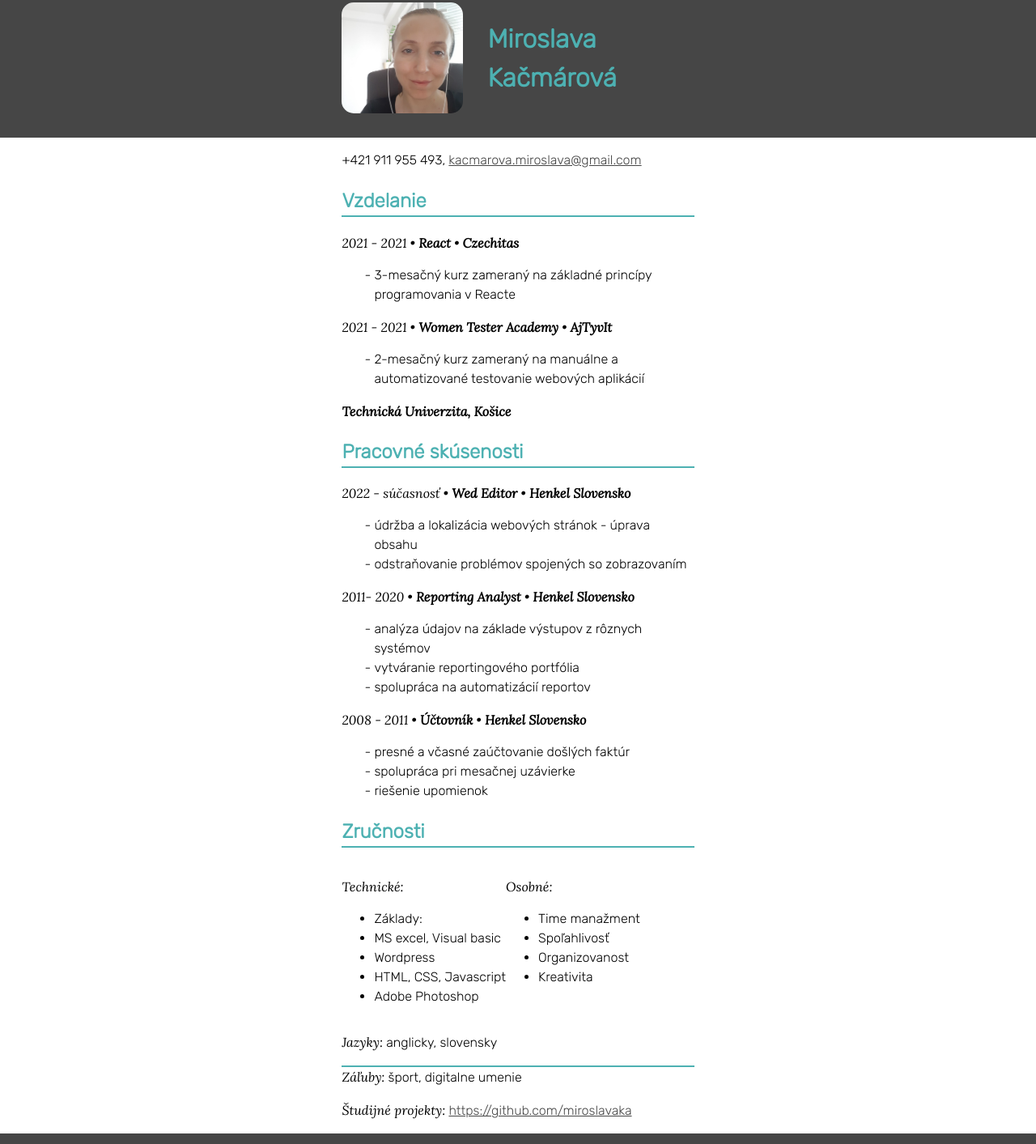
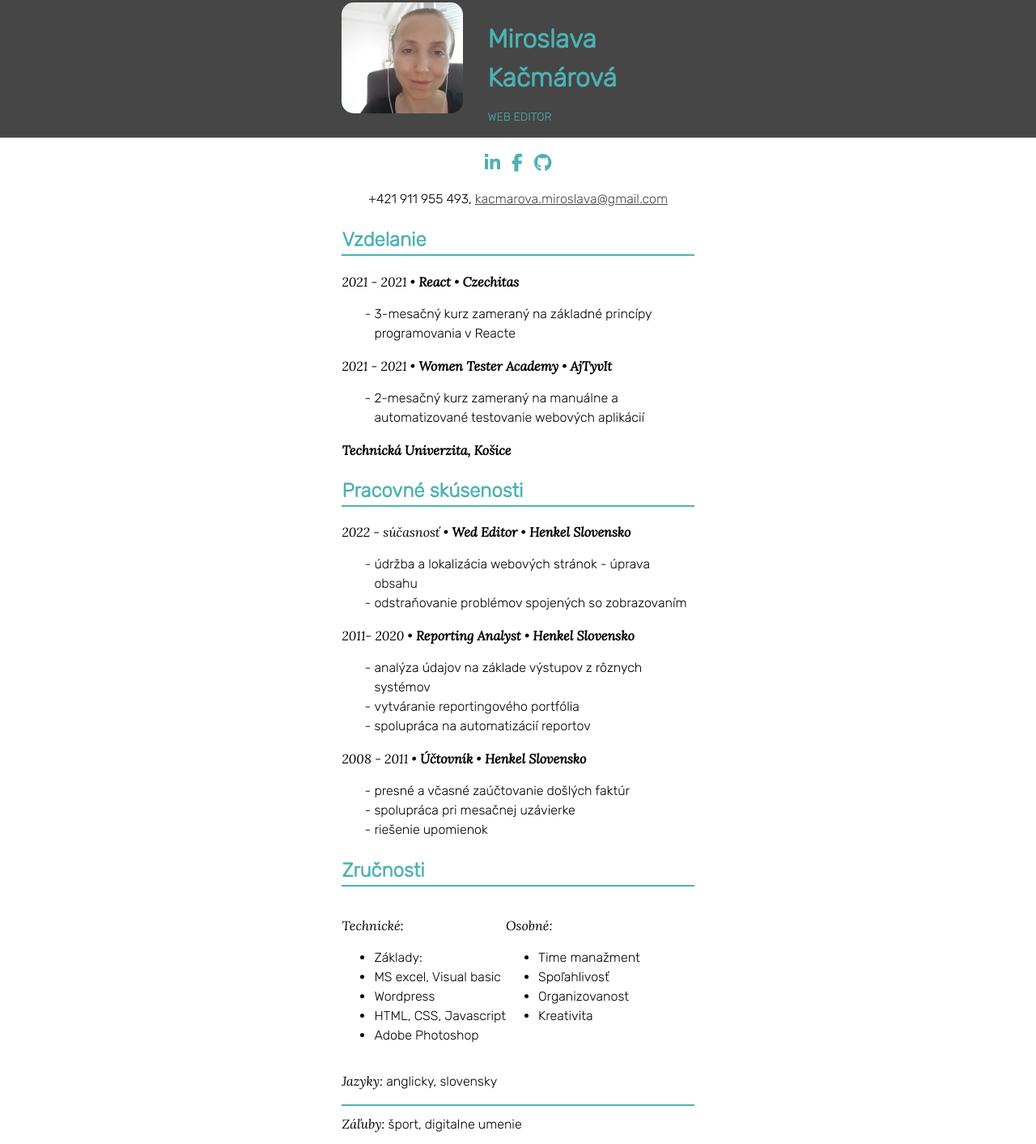
Before and after one commit to miroslavaka/zivotopis, a plain HTML site: page index.html in a window 1280 px wide. Shown: the part 27-1440 px from the top of the page at 81% size. Drawn offline with Linux system fonts and the light colour scheme.

Commit message:
style update

```diff
--- a/index.html
+++ b/index.html
@@ -9,19 +9,33 @@
     <link rel="stylesheet" href="style.css" />
     <link href="https://fonts.googleapis.com/css2?family=Lora:ital@1&display=swap" rel="stylesheet" />
     <link href="https://fonts.googleapis.com/css2?family=Rubik:wght@300&display=swap" rel="stylesheet" />
+    <script src="https://kit.fontawesome.com/4eb1136a11.js" crossorigin="anonymous"></script>
 </head>
 
 <body>
     <header class="hlavicka">
         <img class="moje-foto" src="images/foto1.jpg" alt="" />
         <h1>Miroslava Kačmárová</h1>
+        <p>Web Editor</p>
     </header>
     <main class="hlavna-cast">
+        <!--Social media-->
+        <section class="social-media">
+            <a href="https://www.linkedin.com/in/miroslavakacmarova/" target="_blank"><i class="fa fa-linkedin"></i
+        ></a>
+            <a href="https://www.facebook.com/miroslava.kacmarova.5/" target="_blank"><i class="fa fa-facebook-f"></i
+        ></a>
+            <a href="https://github.com/miroslavaka" target="_blank"><i class="fa fa-github"></i
+        ></a>
+        </section>
+
         <!--Kontakt-->
         <section class="kontakt">
             <p>
-                +421 911 955 493,
-                <a href="mailto:kacmarova.miroslava@gmail.com">kacmarova.miroslava@gmail.com</a
+                <span> +421 911 955 493</span>&#44;
+                <span><a href="mailto:kacmarova.miroslava@gmail.com"
+              >kacmarova.miroslava@gmail.com</a
+            ></span
           >
         </p>
       </section>
@@ -118,21 +132,15 @@
             </ul>
           </div>
         </div>
-
         <p class="jazyky"><span>Jazyky:</span> anglicky, slovensky</p>
-        <p class="zaluby"><span>Záľuby:</span> šport, digitalne umenie</p>
-        <p class="projekty">
-          <span>Študijné projekty:</span>
-          <a href="https://github.com/miroslavaka" target="_blank"
-            >https://github.com/miroslavaka</a
-          >
-        </p>
-      </section>
+            <p class="zaluby"><span>Záľuby:</span> šport, digitalne umenie</p>
+        </section>
     </main>
 
     <!--Paticka-->
     <footer class="paticka">
-      <p>Súmračná 24, 821 02 Bratislava</p>
+        <p>Súmračná 24, 821 02 Bratislava</p>
     </footer>
-  </body>
+</body>
+
 </html>
--- a/style.css
+++ b/style.css
@@ -9,6 +9,10 @@ body {
     font-family: 'Rubik', sans-serif;
 }
 
+h1 {
+    margin-bottom: 0;
+}
+
 h1,
 h2 {
     color: rgb(77, 177, 178);
@@ -16,10 +20,15 @@ h2 {
 
 .hlavicka {
     background-color: rgb(70, 70, 70);
-    /* padding: 30px 0 0 0;*/
     padding: 30px 33% 0 33%;
     margin-left: auto;
     overflow: auto;
+}
+
+.hlavicka p {
+    font-size: 14px;
+    color: rgb(77, 177, 178);
+    text-transform: uppercase;
 }
 
 .moje-foto {
@@ -29,6 +38,7 @@ h2 {
     margin: 0 30px 30px 0;
 }
 
+.social-media,
 .kontakt,
 .vzdelanie,
 .skusenosti,
@@ -36,6 +46,24 @@ h2 {
     text-align: left;
     margin: auto;
     padding: 0 33%;
+}
+
+.social-media {
+    text-align: center;
+    /*margin: auto;*/
+    /*padding: 0 33%;*/
+    margin-top: 15px;
+}
+
+.social-media a {
+    color: rgb(77, 177, 178);
+    font-size: 22px;
+    padding: 0 5px;
+    text-align: center;
+}
+
+.kontakt {
+    text-align: center;
 }
 
 .kontakt a {
@@ -65,8 +93,9 @@ h2 {
     border-bottom: 2px solid rgb(77, 177, 178);
 }
 
-.zrucnosti .zaluby {
+.zaluby {
     border-top: 2px solid rgb(77, 177, 178);
+    padding-top: 10px;
 }
 
 .zrucnosti-technicke-osobne {
```
